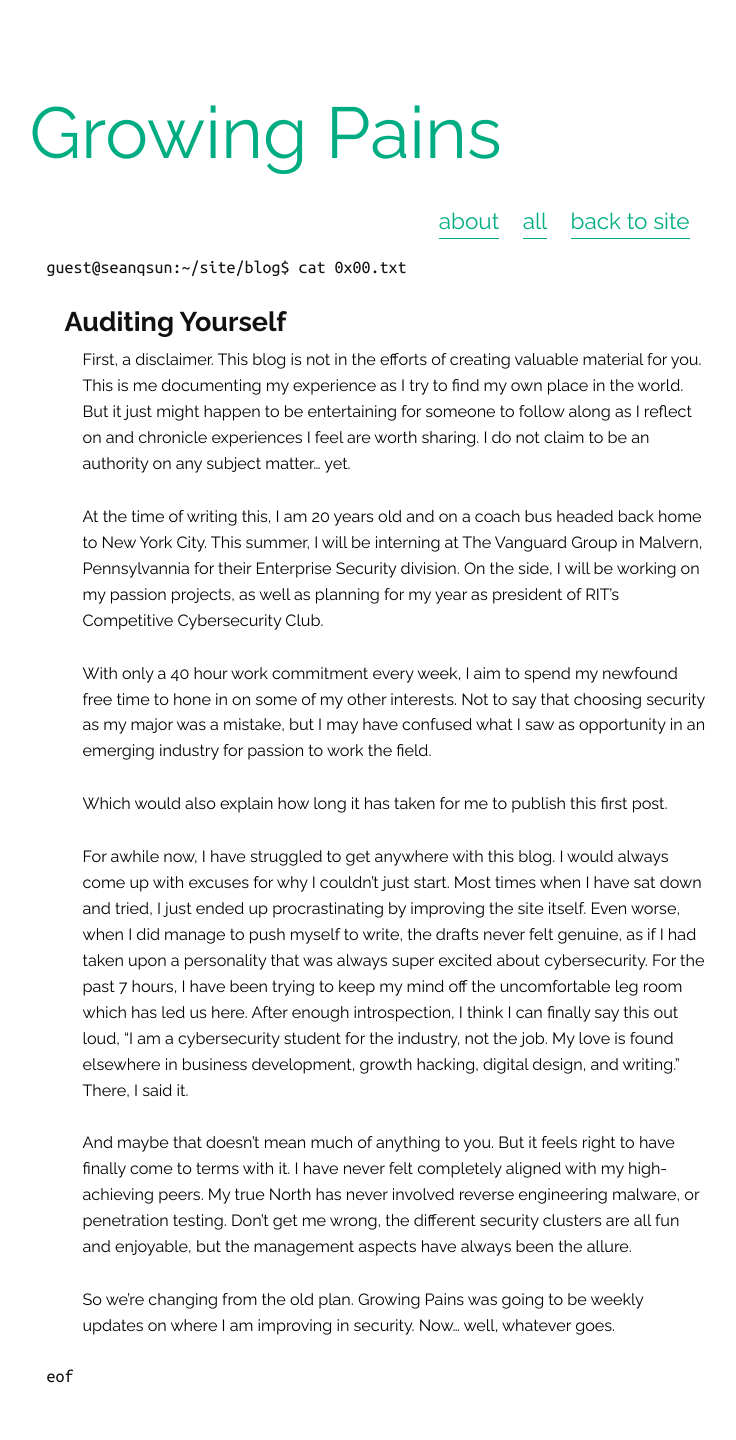
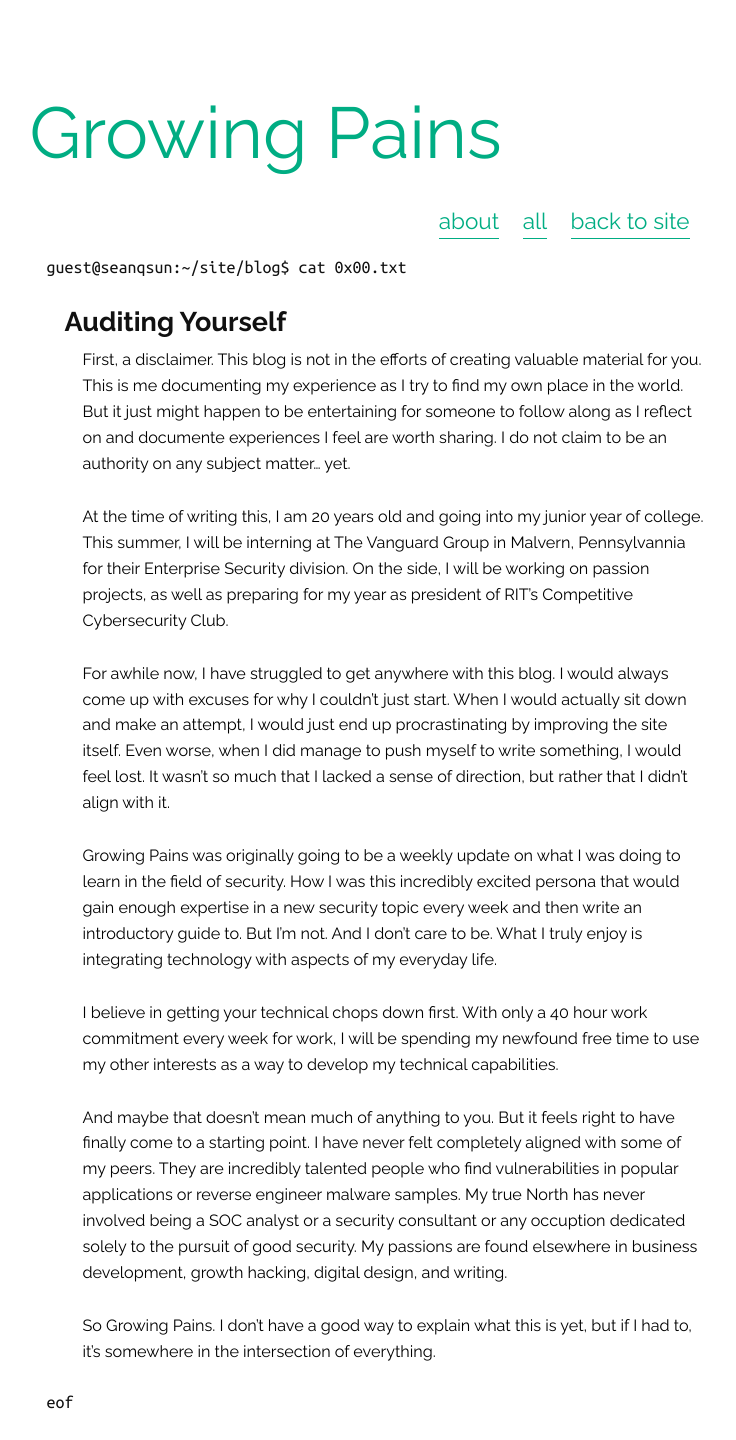
Before and after one commit to Sean-Q-Sun/Sean-Q-Sun.github.io, a Jekyll site: the page built from _posts/2017-05-20-0x00.md, in a window 1280 px wide. Shown: the whole page, without its empty margins (245-981 px from the left). Built offline with Jekyll 4.4.1, drawn with Linux system fonts in a browser that asks for light colours; before the commit the page ends 1414 px from its top, so only the background shows below that.

Commit message:
Updated blog post for more clarity

```diff
--- a/_posts/2017-05-20-0x00.md
+++ b/_posts/2017-05-20-0x00.md
@@ -9,18 +9,19 @@ command: cat 0x00.txt
 
 ## Auditing Yourself
 
-First, a disclaimer. This blog is not in the efforts of creating valuable material for you. This is me documenting my experience as I try to find my own place in the world. But it just might happen to be entertaining for someone to follow along as I reflect on and chronicle experiences I feel are worth sharing. I do not claim to be an authority on any subject matter... yet.
+First, a disclaimer. This blog is not in the efforts of creating valuable material for you. This is me documenting my experience as I try to find my own place in the world. But it just might happen to be entertaining for someone to follow along as I reflect on and documente experiences I feel are worth sharing. I do not claim to be an authority on any subject matter... yet.
 
-At the time of writing this, I am 20 years old and on a coach bus headed back home to New York City. This summer, I will be interning at The Vanguard Group in Malvern, Pennsylvannia for their Enterprise Security division. On the side, I will be working on my passion projects, as well as planning for my year as president of RIT's Competitive Cybersecurity Club.
+At the time of writing this, I am 20 years old and going into my junior year of college. This summer, I will be interning at The Vanguard Group in Malvern, Pennsylvannia for their Enterprise Security division. On the side, I will be working on passion projects, as well as preparing for my year as president of RIT's Competitive Cybersecurity Club.
 
-With only a 40 hour work commitment every week, I aim to spend my newfound free time to hone in on some of my other interests. Not to say that choosing security as my major was a mistake, but I may have confused what I saw as opportunity in an emerging industry for passion to work the field.
+For awhile now, I have struggled to get anywhere with this blog. I would always come up with excuses for why I couldn't just start. When I would actually sit down and make an attempt, I would just end up procrastinating by improving the site itself. Even worse, when I did manage to push myself to write something, I would feel lost. It wasn't so much that I lacked a sense of direction, but rather that I didn't align with it.
 
-Which would also explain how long it has taken for me to publish this first post.
+Growing Pains was originally going to be a weekly update on what I was doing to learn in the field of security. How I was this incredibly excited persona that would gain enough expertise in a new security topic every week and then write an introductory guide to. But I'm not. And I don't care to be. What I truly enjoy is integrating technology with aspects of my everyday life.
 
-For awhile now, I have struggled to get anywhere with this blog. I would always come up with excuses for why I couldn't just start. Most times when I have sat down and tried, I just ended up procrastinating by improving the site itself. Even worse, when I did manage to push myself to write, the drafts never felt genuine, as if I had taken upon a personality that was always super excited about cybersecurity. For the past 7 hours, I have been trying to keep my mind off the uncomfortable leg room which has led us here. After enough introspection, I think I can finally say this out loud, "I am a cybersecurity student for the industry, not the job. My love is found elsewhere in business development, growth hacking, digital design, and writing." There, I said it.
+I believe in getting your technical chops down first. With only a 40 hour work commitment every week for work, I will be spending my newfound free time to use my other interests as a way to develop my technical capabilities.
 
-And maybe that doesn't mean much of anything to you. But it feels right to have finally come to terms with it. I have never felt completely aligned with my high-achieving peers. My true North has never involved reverse engineering malware, or penetration testing. Don't get me wrong, the different security clusters are all fun and enjoyable, but the management aspects have always been the allure.
+And maybe that doesn't mean much of anything to you. But it feels right to have finally come to a starting point. I have never felt completely aligned with some of my peers. They are incredibly talented people who find vulnerabilities in popular applications or reverse engineer malware samples. My true North has never involved being a SOC analyst or a security consultant or any occuption dedicated solely to the pursuit of good security. My passions are found elsewhere in business development, growth hacking, digital design, and writing.
 
-So we're changing from the old plan. Growing Pains was going to be weekly updates on where I am improving in security. Now... well, whatever goes.
+So Growing Pains. I don't have a good way to explain what this is yet, but if I had to, it's somewhere in the intersection of everything.
+
 
 ### eof
```
